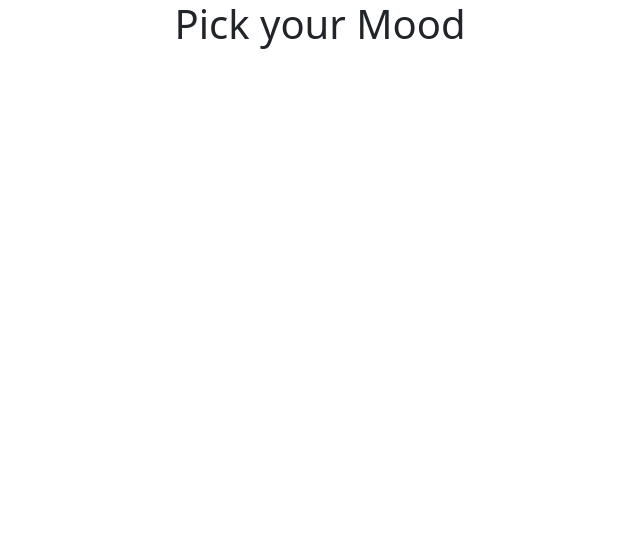
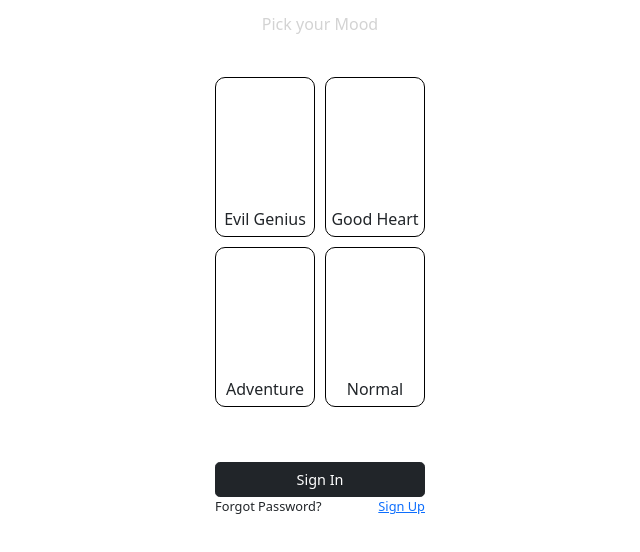
Before and after one commit to migueltavarestech/HackathonFrontEnd, a website built with Parcel: page index.html in a window 1280 px wide. Shown: the whole page, without its empty margins (320-960 px from the left). Built offline with nearby package versions, Linux system fonts and the light colour scheme.

Commit message:
Add BW landing page.

```diff
--- a/css/main.css
+++ b/css/main.css
@@ -8,4 +8,57 @@ body {
   display: flex;
   flex-direction: column;
   align-items: center;
+  padding: 15px;
 }
+
+header {
+  color: lightgrey;
+}
+
+header > h1 {
+  font-size: 1rem;
+}
+
+main {
+  display: flex;
+  flex-wrap: wrap;
+  justify-content: center;
+  margin-top: 30px;
+  max-width: 300px;
+}
+
+.mood-card {
+  display: flex;
+  flex-direction: column;
+  justify-content: flex-end;
+  border: 0.5px solid black;
+  border-radius: 10px;
+  margin: 5px;
+  height: 160px;
+  width: 100px;
+  text-align: center;
+}
+
+.mood-card > p {
+  margin-bottom: 5px;
+}
+
+#sign-in {
+  display: flex;
+  flex-direction: column;
+  margin-top: 50px;
+
+}
+
+#sign-in-btn {
+  width: 210px;
+  height: 35px;
+  font-size: 0.9rem;
+  padding: 0;
+}
+
+#sign-in-btn + div {
+  display: flex;
+  justify-content: space-between;
+  font-size: 0.8rem;
+}
--- a/index.html
+++ b/index.html
@@ -29,9 +29,30 @@
   <body>
     <!-- Add your site or application content here -->
 
-    <Header>
+    <header>
       <h1>Pick your Mood</h1>
-    </Header>
+    </header>
+
+    <main>
+      <div class="mood-card">
+        <p>Evil Genius</p>
+      </div>
+      <div class="mood-card">
+        <p>Good Heart</p>
+      </div>
+      <div class="mood-card">
+        <p>Adventure</p>
+      </div>
+      <div class="mood-card">
+        <p>Normal</p>
+      </div>
+    </main>
+
+    <section id="sign-in">
+        <button id="sign-in-btn" type="button" class="btn btn-dark btn-lg">Sign In</button>
+      <div><a>Forgot Password?</a><a href="">Sign Up</a></div>
+
+    </section>
 
     <script src="https://cdnjs.cloudflare.com/ajax/libs/jquery/2.2.4/jquery.min.js"></script>
     <script src="js/vendor/modernizr-3.11.2.min.js"></script>
```
